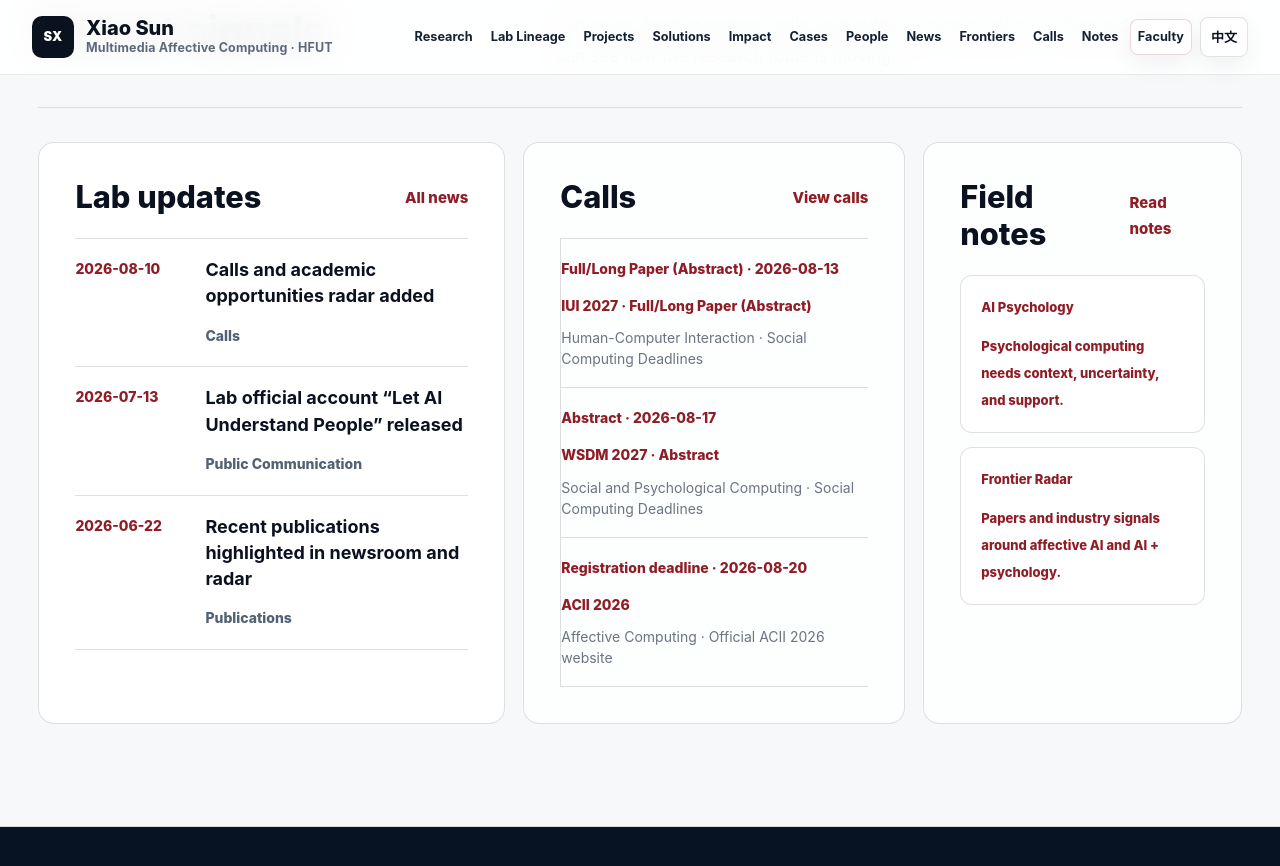
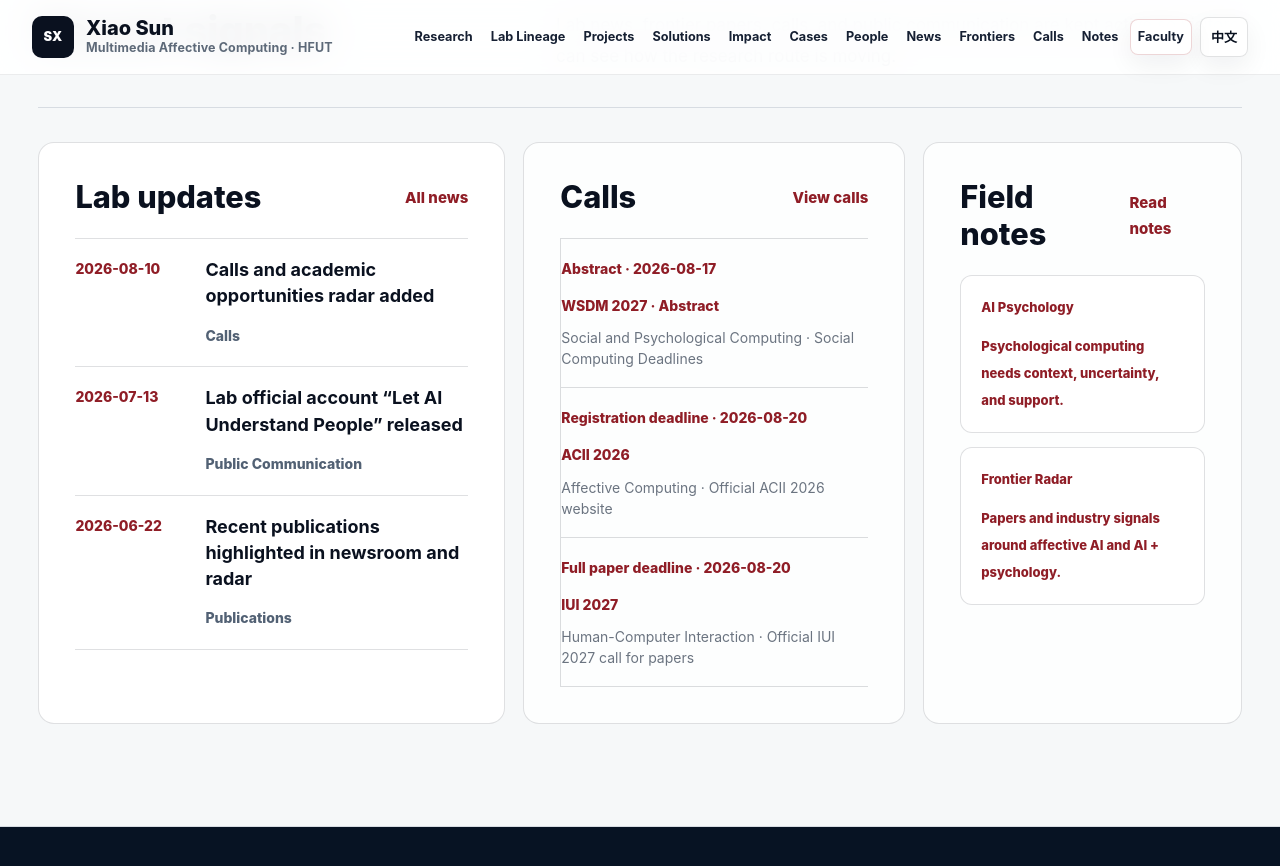
Before and after one commit to sxhfut/sxhfut.github.io, a Jekyll site: the page built from index.html, in a window 1280 px wide and 900 px high, scrolled down 7770 px. Shown: the top 866 px of the window. Built offline with Jekyll 4.4.1, drawn with Linux system fonts in a browser that asks for light colours; part of the change alters nothing that is shown.

Commit message:
Update academic opportunities data

```diff
--- a/_data/opportunities.json
+++ b/_data/opportunities.json
@@ -1,17 +1,17 @@
 {
-  "generated_at": "2026-08-13T11:20:57.053915+08:00",
-  "generated_date_beijing": "2026-08-13",
+  "generated_at": "2026-08-14T11:18:28.003915+08:00",
+  "generated_date_beijing": "2026-08-14",
   "refresh_cadence": "daily",
   "stats": {
-    "items": 24,
+    "items": 25,
     "manual_items": 13,
     "ai_deadlines_items": 0,
     "hci_deadlines_items": 2,
-    "social_deadlines_items": 9,
-    "wikicfp_items": 0,
+    "social_deadlines_items": 8,
+    "wikicfp_items": 2,
     "official_items": 13,
-    "closing_soon_items": 8,
-    "open_items": 19
+    "closing_soon_items": 9,
+    "open_items": 20
   },
   "sources": [
     {
@@ -43,34 +43,6 @@
   "items": [
     {
       "kind": "conference",
-      "track": "Human-Computer Interaction",
-      "track_zh": "人机交互",
-      "title": "IUI 2027 · Full/Long Paper (Abstract)",
-      "title_zh": "IUI 2027 · Full/Long Paper (Abstract)",
-      "venue": "ACM Conference on Intelligent User Interfaces",
-      "deadline": "2026-08-13",
-      "deadline_label": "Full/Long Paper (Abstract)",
-      "deadline_tz": "AoE",
-      "days_left": 0,
-      "status": "closing_soon",
-      "date": "February 8-11, 2027",
-      "place": "Helsinki, Finland",
-      "source": "Social Computing Deadlines",
-      "source_type": "aggregator",
-      "relevance_score": 94,
-      "summary": "ACM Conference on Intelligent User Interfaces is relevant to Human-Computer Interaction, with emphasis on social signals, user behavior, human-centered evaluation, or online interaction data depending on the track.",
-      "summary_zh": "该条目与人机交互相关，可用于跟踪社会信号、用户行为、在线交互数据、以人为中心评测和群体心理计算等方向。",
-      "fit": [
-        "Human-computer interaction"
-      ],
-      "fit_zh": [
-        "人机交互"
-      ],
-      "url": "https://iui.acm.org/2027/call-for-papers/",
-      "canonical_id": ""
-    },
-    {
-      "kind": "conference",
       "track": "Social and Psychological Computing",
       "track_zh": "社会与心理计算",
       "title": "WSDM 2027 · Abstract",
@@ -79,7 +51,7 @@
       "deadline": "2026-08-17",
       "deadline_label": "Abstract",
       "deadline_tz": "AoE",
-      "days_left": 4,
+      "days_left": 3,
       "status": "closing_soon",
       "date": "February 15-19, 2027",
       "place": "Hong Kong, China",
@@ -107,7 +79,7 @@
       "deadline": "2026-08-20",
       "deadline_label": "Registration deadline",
       "deadline_tz": "",
-      "days_left": 7,
+      "days_left": 6,
       "status": "closing_soon",
       "date": "September 8-10, 2026",
       "place": "Puebla, Mexico",
@@ -140,7 +112,7 @@
       "deadline": "2026-08-20",
       "deadline_label": "Full paper deadline",
       "deadline_tz": "AoE",
-      "days_left": 7,
+      "days_left": 6,
       "status": "closing_soon",
       "date": "February 8-11, 2027",
       "place": "Helsinki, Finland",
@@ -173,7 +145,7 @@
       "deadline": "2026-08-21",
       "deadline_label": "Working papers / challenge deadline",
       "deadline_tz": "AoE",
-      "days_left": 8,
+      "days_left": 7,
       "status": "closing_soon",
       "date": "October 12-14, 2026",
       "place": "Pittsburgh, PA, USA",
@@ -198,6 +170,34 @@
     },
     {
       "kind": "conference",
+      "track": "AI + Psychology",
+      "track_zh": "AI + 心理",
+      "title": "ICHCI 2026",
+      "title_zh": "ICHCI 2026",
+      "venue": "ICHCI 2026",
+      "deadline": "2026-08-21",
+      "deadline_label": "CFP deadline",
+      "deadline_tz": "",
+      "days_left": 7,
+      "status": "closing_soon",
+      "date": "Sep 18, 2026 - Sep 20, 2026",
+      "place": "Nanchang, China",
+      "source": "WikiCFP · human computer interaction AI",
+      "source_type": "aggregator",
+      "relevance_score": 70,
+      "summary": "IEEE 2026 7th International Conference on Intelligent Computing and Human-Computer Interaction",
+      "summary_zh": "该条目与AI + 心理相关，适合作为论文投稿、专题交流、学生训练或合作选题的时间窗口。正式准备前请以原始页面的最新要求为准。",
+      "fit": [
+        "Human-computer interaction"
+      ],
+      "fit_zh": [
+        "人机交互"
+      ],
+      "url": "http://www.wikicfp.com/cfp/servlet/event.showcfp?eventid=200304&copyownerid=182680",
+      "canonical_id": ""
+    },
+    {
+      "kind": "conference",
       "track": "Social and Psychological Computing",
       "track_zh": "社会与心理计算",
       "title": "WSDM 2027",
@@ -206,7 +206,7 @@
       "deadline": "2026-08-24",
       "deadline_label": "Full Paper",
       "deadline_tz": "AoE",
-      "days_left": 11,
+      "days_left": 10,
       "status": "closing_soon",
       "date": "February 15-19, 2027",
       "place": "Hong Kong, China",
@@ -226,6 +226,36 @@
     },
     {
       "kind": "conference",
+      "track": "AI + Psychology",
+      "track_zh": "AI + 心理",
+      "title": "ICAHN 2026",
+      "title_zh": "ICAHN 2026",
+      "venue": "ICAHN 2026",
+      "deadline": "2026-08-28",
+      "deadline_label": "CFP deadline",
+      "deadline_tz": "",
+      "days_left": 14,
+      "status": "closing_soon",
+      "date": "Sep 18, 2026 - Sep 20, 2026",
+      "place": "Haikou, China",
+      "source": "WikiCFP · psychometrics artificial intelligence",
+      "source_type": "aggregator",
+      "relevance_score": 70,
+      "summary": "2026 2nd International Conference on Artificial Intelligence, Human-Computer Interaction and Natural Language Processing",
+      "summary_zh": "该条目与AI + 心理相关，适合作为论文投稿、专题交流、学生训练或合作选题的时间窗口。正式准备前请以原始页面的最新要求为准。",
+      "fit": [
+        "Affective NLP",
+        "Human-computer interaction"
+      ],
+      "fit_zh": [
+        "情感 NLP",
+        "人机交互"
+      ],
+      "url": "http://www.wikicfp.com/cfp/servlet/event.showcfp?eventid=192062&copyownerid=182680",
+      "canonical_id": ""
+    },
+    {
+      "kind": "conference",
       "track": "Embodied Emotional Intelligence",
       "track_zh": "具身情感智能",
       "title": "IEEE VR 2027",
@@ -234,7 +264,7 @@
       "deadline": "2026-08-31",
       "deadline_label": "Paper deadline",
       "deadline_tz": "UTC-12",
-      "days_left": 18,
+      "days_left": 17,
       "status": "closing_soon",
       "date": "February, 27 - March, 3, 2027",
       "place": "Melbourne, Australia",
@@ -268,7 +298,7 @@
       "deadline": "2026-09-02",
       "deadline_label": "Full Paper / Extended Abstract",
       "deadline_tz": "AoE",
-      "days_left": 20,
+      "days_left": 19,
       "status": "closing_soon",
       "date": "December 2-4, 2026",
       "place": "Granada, Spain",
@@ -296,7 +326,7 @@
       "deadline": "2026-09-10",
       "deadline_label": "Full paper deadline",
       "deadline_tz": "AoE",
-      "days_left": 28,
+      "days_left": 27,
       "status": "open",
       "date": "April 2027",
       "place": "Barcelona, Spain",
@@ -329,7 +359,7 @@
       "deadline": "2026-09-15",
       "deadline_label": "Round 2 full paper deadline",
       "deadline_tz": "AoE",
-      "days_left": 33,
+      "days_left": 32,
       "status": "open",
       "date": "2027",
       "place": "Edinburgh, Scotland, United Kingdom",
@@ -362,7 +392,7 @@
       "deadline": "2026-09-15",
       "deadline_label": "Full Research Papers",
       "deadline_tz": "GMT-11",
-      "days_left": 33,
+      "days_left": 32,
       "status": "open",
       "date": "April 5-9, 2027",
       "place": "Wellington, New Zealand",
@@ -392,7 +422,7 @@
       "deadline": "2026-09-18",
       "deadline_label": "Full paper submission deadline",
       "deadline_tz": "AoE",
-      "days_left": 36,
+      "days_left": 35,
       "status": "open",
       "date": "March 8-12, 2027",
       "place": "Santa Clara, California, USA",
@@ -425,7 +455,7 @@
       "deadline": "2026-09-25",
       "deadline_label": "Paper deadline",
       "deadline_tz": "AoE",
-      "days_left": 43,
+      "days_left": 42,
       "status": "open",
       "date": "May 2027",
       "place": "San Francisco, California, USA",
@@ -458,7 +488,7 @@
       "deadline": "2026-10-12",
       "deadline_label": "ARR submission deadline",
       "deadline_tz": "",
-      "days_left": 60,
+      "days_left": 59,
       "status": "open",
       "date": "October 2026 cycle",
       "place": "Online review cycle",
@@ -491,7 +521,7 @@
       "deadline": "2026-11-01",
       "deadline_label": "Next new-submission round",
       "deadline_tz": "AoE",
-      "days_left": 80,
+      "days_left": 79,
       "status": "open",
       "date": "Rolling journal cycle",
       "place": "ACM IMWUT",
@@ -524,7 +554,7 @@
       "deadline": "2026-11-09",
       "deadline_label": "Full, Short & Exploratory Papers",
       "deadline_tz": "AoE",
-      "days_left": 88,
+      "days_left": 87,
       "status": "open",
       "date": "April 12-16, 2027",
       "place": "Delft, The Netherlands",
@@ -650,7 +680,7 @@
       "deadline": "2026-12-03",
       "deadline_label": "Revise & Resubmit (resubmission)",
       "deadline_tz": "AoE",
-      "days_left": 112,
+      "days_left": 111,
       "status": "future",
       "date": "May 10-14, 2027",
       "place": "Pittsburgh, PA, USA",
@@ -680,7 +710,7 @@
       "deadline": "2027-01-15",
       "deadline_label": "Round 3 Full Paper (also posters/demos/datasets)",
       "deadline_tz": "AoE",
-      "days_left": 155,
+      "days_left": 154,
       "status": "future",
       "date": "",
       "place": "Edinburgh, Scotland, United Kingdom",
@@ -710,7 +740,7 @@
       "deadline": "2027-01-18",
       "deadline_label": "Paper deadline",
       "deadline_tz": "UTC-12",
-      "days_left": 158,
+      "days_left": 157,
       "status": "future",
       "date": "June, 28 - July, 2, 2027",
       "place": "Stockholm, Sweden",
```
